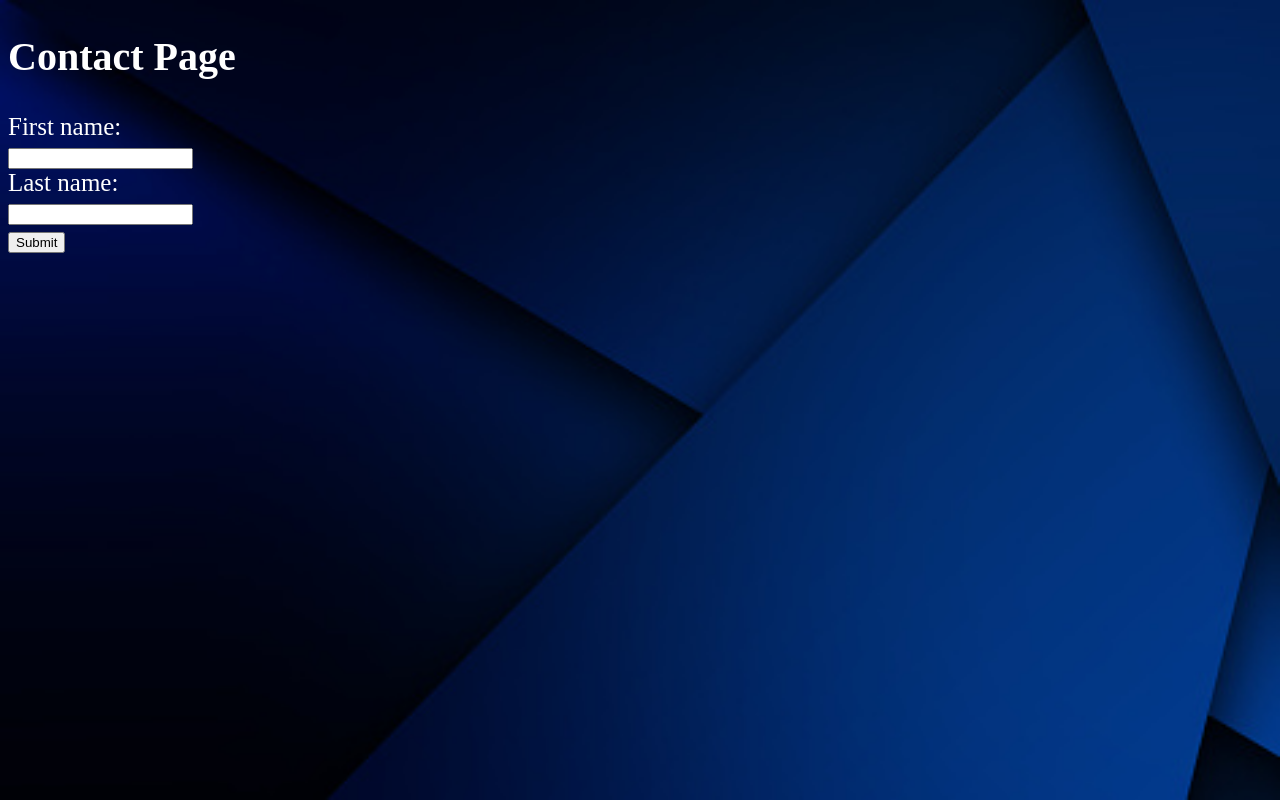
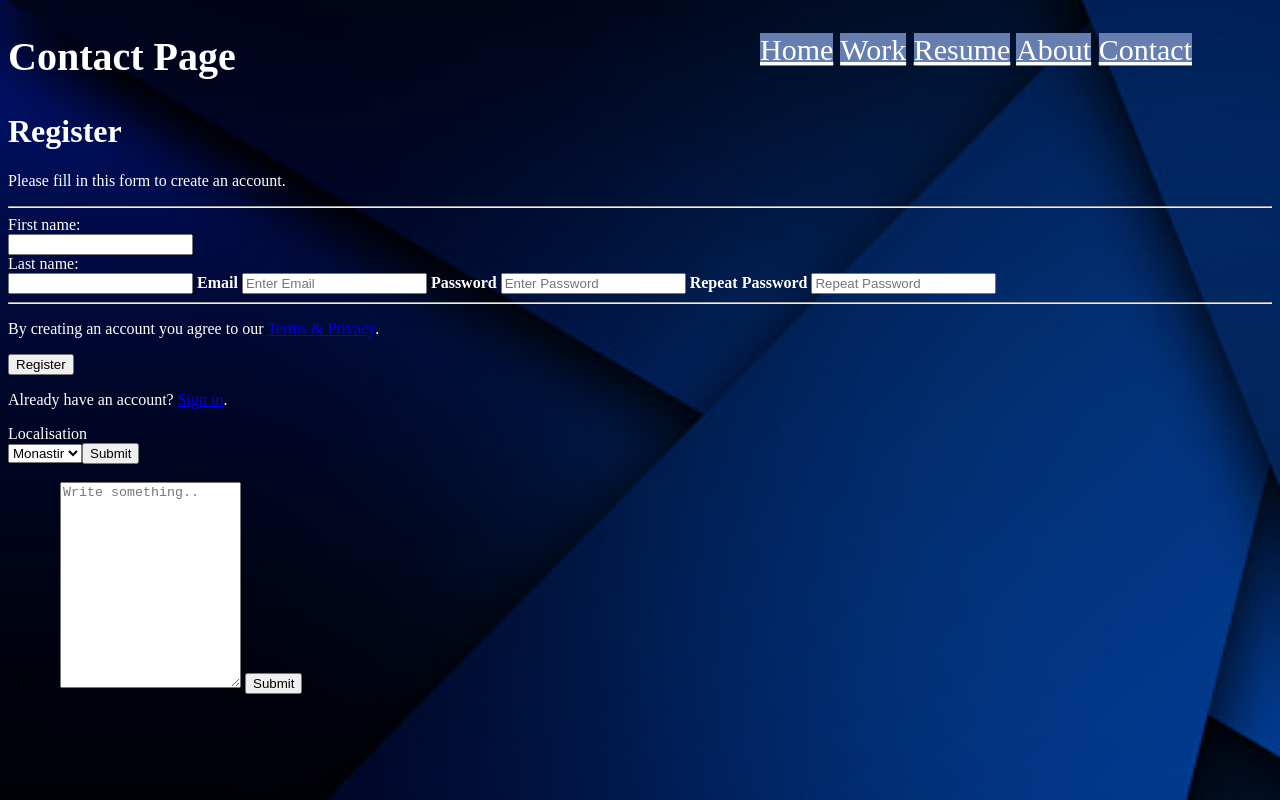
Before and after one commit to houssemdinetrimech/Portfolio, a plain HTML site: page contact.html in a window 1280 px wide. Drawn offline with Linux system fonts and the light colour scheme.

Commit message:
Portfolio

```diff
--- a/contact.html
+++ b/contact.html
@@ -7,6 +7,20 @@
     <title>Contact Page </title>
 </head>
 <body>
+
+
+  <nav  style="float:right ; font-size:30px ; padding-right: 80px ;"  >
+
+    <a style=" background-color: #667fb0 ;color:rgb(255, 255, 255);"  href="./index.html"  >Home</a>
+    <a  style="background-color: #667fb0 ;color:rgb(255, 255, 255);" href="./work.html"  >Work</a>
+
+    <a  style="background-color: #667fb0 ;color:rgb(255, 255, 255); " href="./resume.html"  >Resume</a>
+    <a  style="background-color: #667fb0 ;color:rgb(255, 255, 255);    " href="./about.html"  >About</a>
+
+    <a  style="background-color: #667fb0 ;color:rgb(255, 255, 255); "   href="./contact.html" >Contact</a>
+
+</nav>
+
     <header>
         <dl>
             <dt >
@@ -24,15 +38,65 @@
           background-size: cover;
         }
      </style>
-     <Contact_section style="font-size: 25px" >
-     <form >
+
+    <div class="container" style="color: #ffffff">
+      <h1>Register</h1>
+      <p>Please fill in this form to create an account.</p>
+      <hr>
       <label style="color: #ffffff" for="fname">First name:</label><br>
       <input type="text" id="fname" name="fname"><br>
       <label style="color: #ffffff" for="lname">Last name:</label><br>
       <input type="text" id="lname" name="lname">
+
+      <label for="email"><b>Email</b></label>
+      <input type="text" placeholder="Enter Email" name="email" id="email" required>
+
+      <label for="psw"><b>Password</b></label>
+      <input type="password" placeholder="Enter Password" name="psw" id="psw" required>
+
+      <label for="psw-repeat"><b>Repeat Password</b></label>
+      <input type="password" placeholder="Repeat Password" name="psw-repeat" id="psw-repeat" required>
+      <hr>
+
+      <p>By creating an account you agree to our <a href="#">Terms & Privacy</a>.</p>
+      <button type="submit" class="registerbtn">Register</button>
+    </div>
+
+    <div class="container signin" style="color: #ffffff">
+      <p>Already have an account? <a href="#">Sign in</a>.</p>
+
+
+    </div>
+  </form>
+
+
+
+        <label  style="color: #ffffff" br for="localisation">Localisation</label>
+        <BR>
+    <select id="localisation" name="localisation">
+      <option value="Monastir">Monastir</option>
+      <option value="sousse">sousse</option>
+      <option value="benzart">benzart</option>
+      <option value="tunis">tunis</option>
+      <option value="nabeul">nabeul</option>
+      <option value="sfax">sfax</option>
+
+
+      <input type="submit" value="Submit">
+
+
+
+    </select>
     <br>
+    <br>
+
+
+    <label for="subject">Subject</label>
+    <textarea  id="subject" name="subject" placeholder="Write something.." style=" height:200px " ></textarea>
+
     <input type="submit" value="Submit">
       </form>
     </contact_section>
+
 </body>
 </html>
```
Also changed, not shown: Home.html (+5 -5 lines), about.html (+12 -0 lines), index.html (+5 -5 lines), resume.html (+11 -0 lines), work.html (+12 -0 lines). Lines whose indentation alone changed are shown as unchanged.
